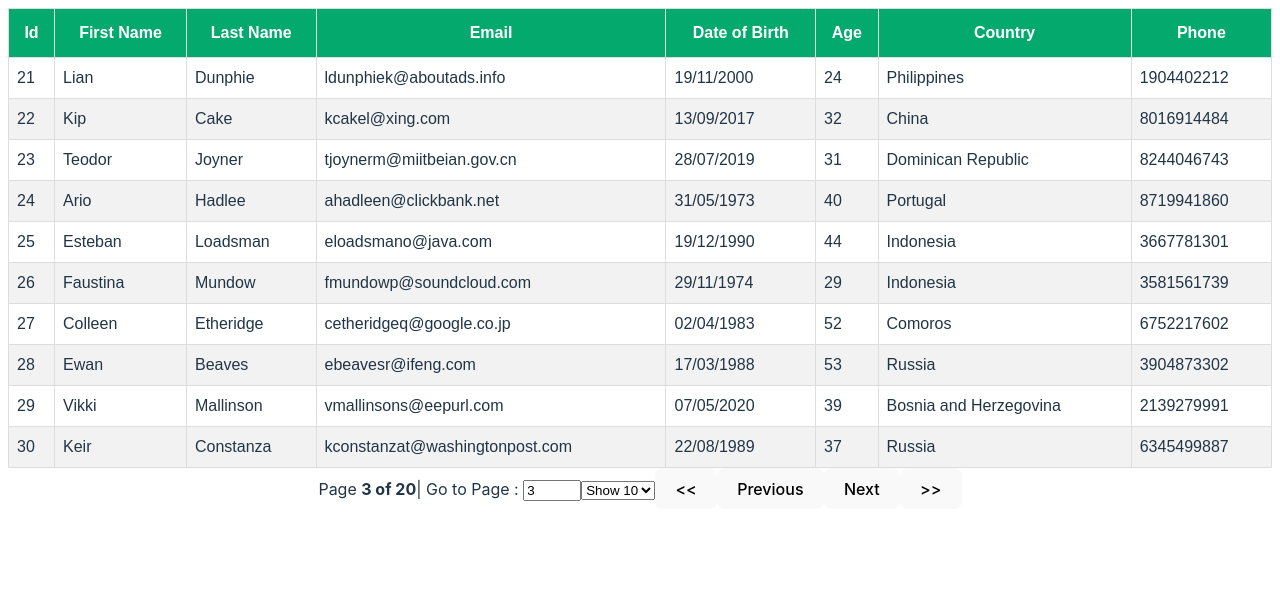
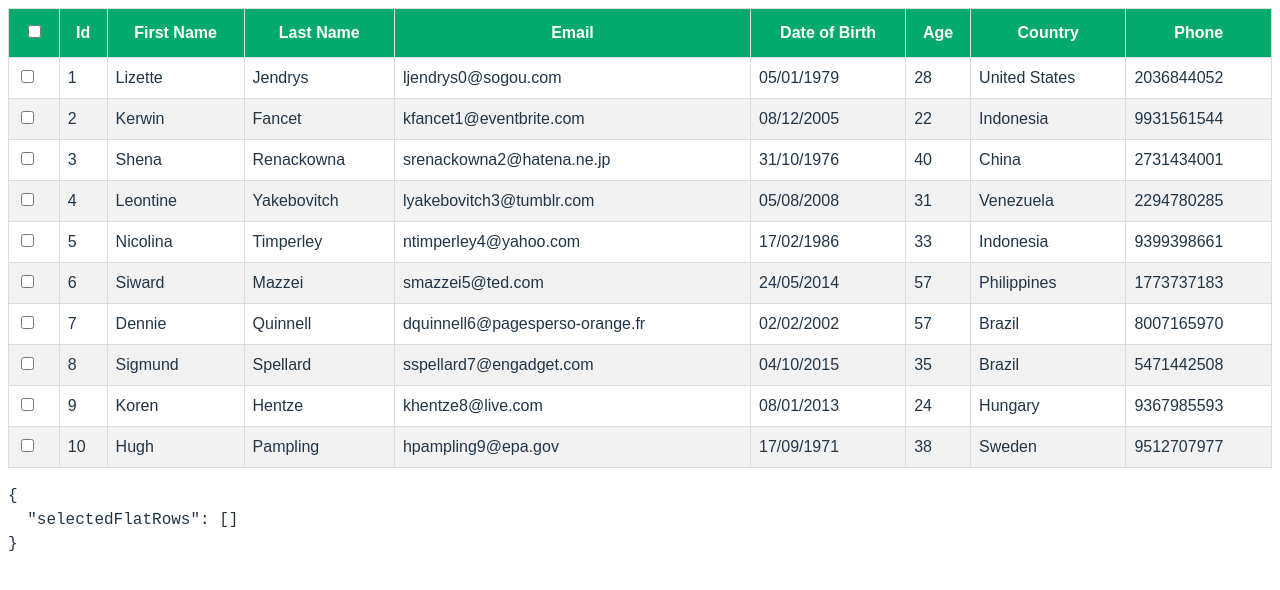
Before and after one commit to JunaidSikander/react-table, a React (Vite) app: page / in a window 1280 px wide. Shown: the top 590 px of the page. Built offline with nearby package versions, Linux system fonts and the light colour scheme.

Commit message:
add row selection table

```diff
--- a/src/App.jsx
+++ b/src/App.jsx
@@ -1,3 +1,4 @@
+import RowSelection from './components/RowSelection';
 import PaginationTable from './components/PaginationTable';
 import ColumnFilterTable from './components/ColumnFilterTable.jsx';
 import FilteringTable from './components/FilteringTable';
@@ -17,7 +18,8 @@
             {/*<Sorting/>*/}
             {/*<FilteringTable/>*/}
             {/*<ColumnFilterTable/>*/}
-            <PaginationTable/>
+            {/*<PaginationTable/>*/}
+            <RowSelection/>
     </>
     )
 }
--- /dev/null
+++ b/src/components/Checkbox.jsx
@@ -0,0 +1,17 @@
+import React, { forwardRef, useEffect, useRef } from 'react'
+
+
+export const Checkbox = forwardRef( ( { indeterminate, ...rest }, ref ) => {
+    const defaultRef = useRef()
+    const resolvedRef = ref || defaultRef
+
+    useEffect( () => {
+        resolvedRef.current.indeterminate = indeterminate
+    }, [ resolvedRef, indeterminate ] )
+
+    return (
+        <>
+      <input type = 'checkbox' ref = { resolvedRef } { ...rest } />
+    </>
+    )
+} )
--- /dev/null
+++ b/src/components/RowSelection.jsx
@@ -0,0 +1,74 @@
+import { useMemo } from 'react';
+import { useTable, useRowSelect } from "react-table"
+import { Checkbox } from '../components/Checkbox';
+import { COLUMNS } from '../components/columns';
+import MOCK_DATA from "../data/MOCK_DATA.json"
+import "./table.css"
+
+
+export default function RowSelection() {
+    const columns = useMemo( () => COLUMNS, [] );
+    const data = useMemo( () => MOCK_DATA, [] );
+
+    const { getTableProps, getTableBodyProps, headerGroups, rows, prepareRow, selectedFlatRows } = useTable( {
+            columns,
+            data
+        }, useRowSelect,
+        hooks => {
+            hooks.visibleColumns.push( columns => [
+                {
+                    id :'selection',
+                    Header :( { getToggleAllRowsSelectedProps } ) => (
+                        <Checkbox { ...getToggleAllRowsSelectedProps() } />
+                    ),
+                    Cell :( { row } ) => <Checkbox { ...row.getToggleRowSelectedProps() } />
+                },
+                ...columns
+            ] )
+        } )
+
+    const firstPageRows = rows.slice( 0, 10 )
+
+    return <>
+        <table { ...getTableProps() }>
+        <thead>
+        {
+            headerGroups.map( ( headerGroup ) => (
+                <tr { ...headerGroup.getHeaderGroupProps() }>
+                    {
+                        headerGroup.headers.map( ( column ) => (
+                            <th { ...column.getHeaderProps }>
+                                    { column.render( 'Header' ) }
+                                </th>
+                        ) )
+                    }
+                </tr>
+            ) )
+        }
+        </thead>
+        <tbody { ...getTableBodyProps() }>
+        {
+            firstPageRows.map( row => {
+                prepareRow( row );
+                return <tr { ...row.getRowProps() }>
+                    { row.cells.map( cell => (
+                        <td { ...cell.getCellProps() }>
+                            { cell.render( 'Cell' ) }
+                        </td>
+                    ) ) }
+                </tr>
+            } )
+        }
+        </tbody>
+    </table>
+        <pre>
+            {
+                JSON.stringify( {
+                        selectedFlatRows :selectedFlatRows.map( ( row ) => row.original )
+                    },
+                    null,
+                    2 )
+            }
+        </pre>
+    </>
+}
```
